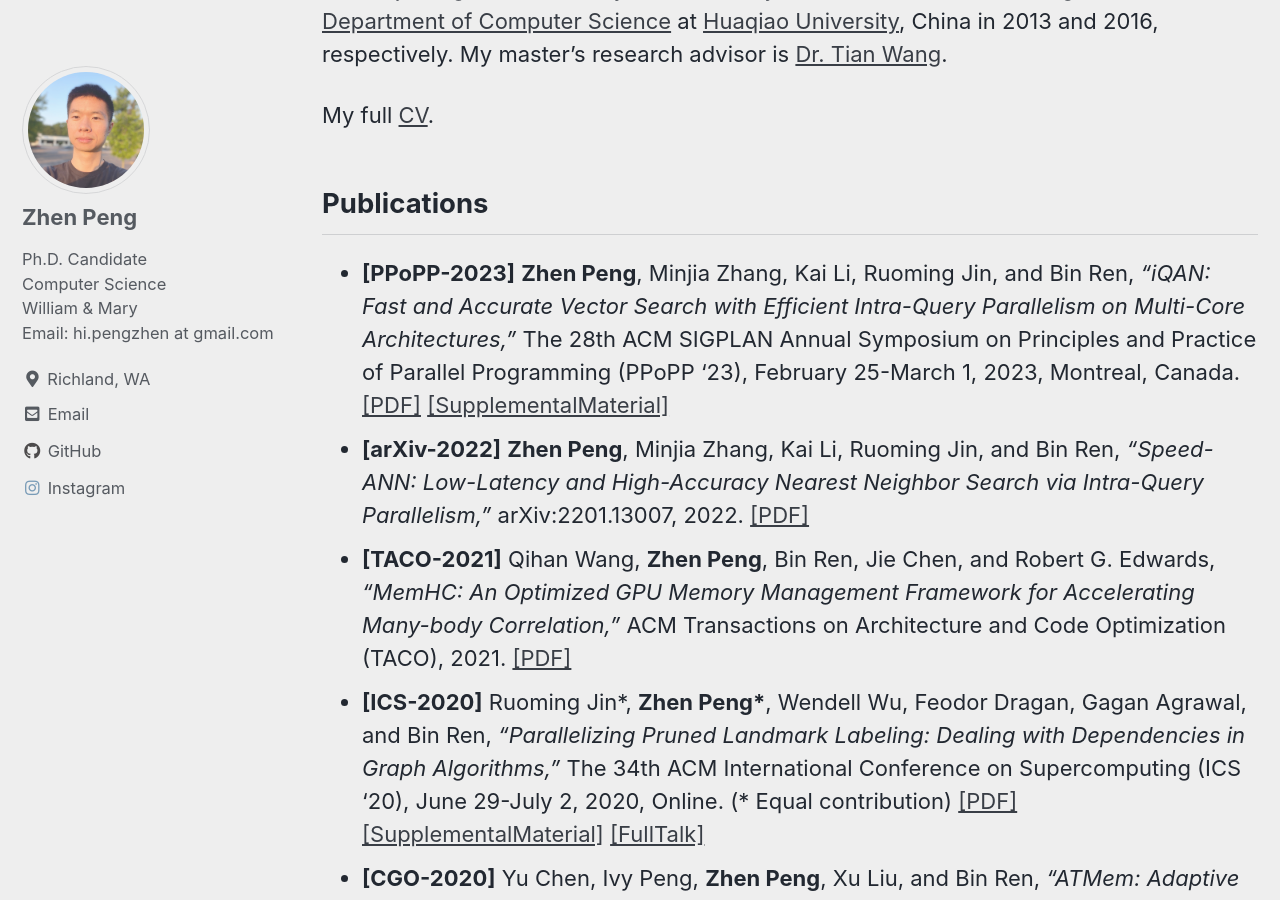
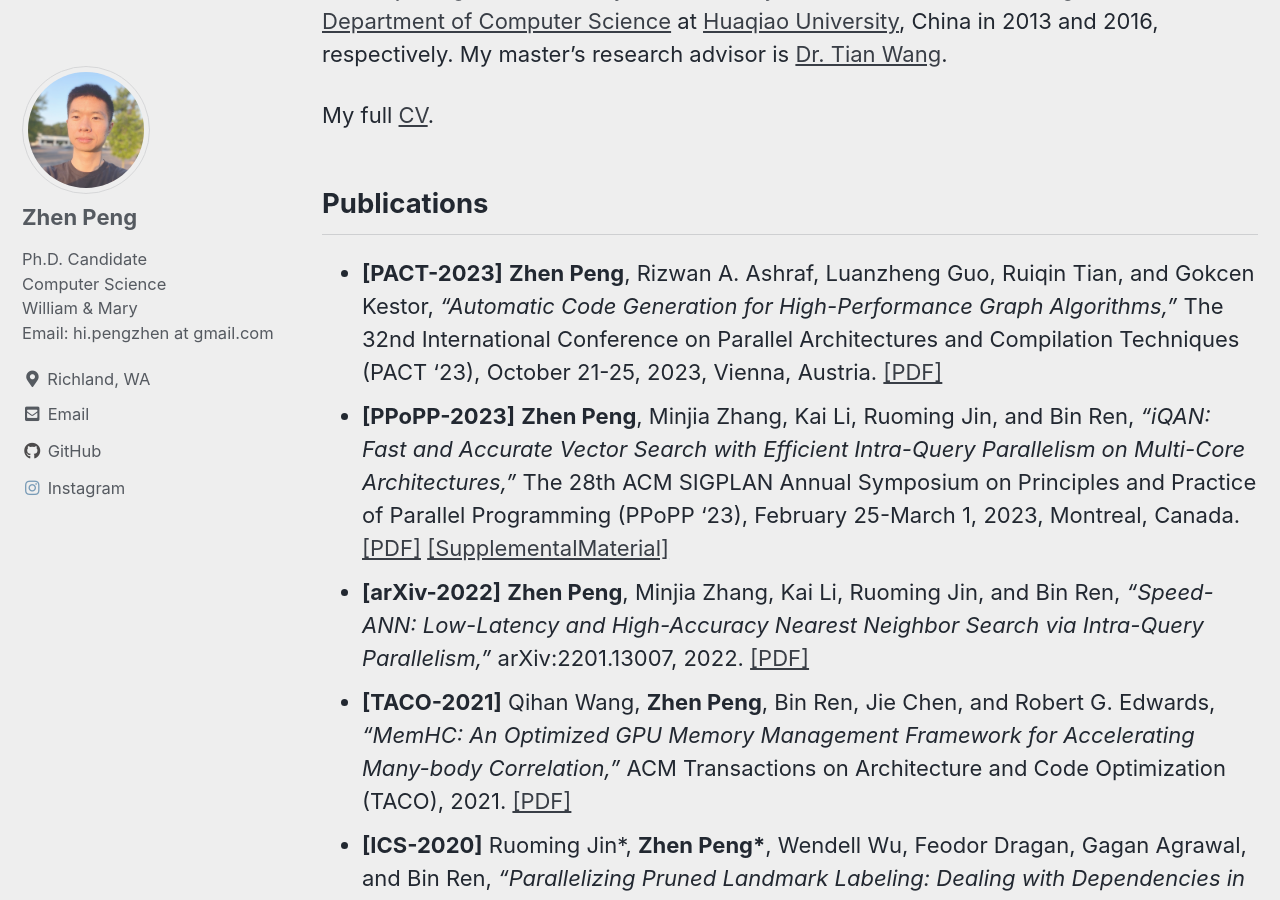
Before and after one commit to johnpzh/johnpzh.github.io, a Jekyll site: the page built from index.md, in a window 1280 px wide and 900 px high, scrolled down 644 px. Built offline with Jekyll 4.4.1, drawn with Linux system fonts in a browser that asks for light colours; cached includes are drawn as plain includes.

Commit message:
Updated publications

```diff
--- a/index.md
+++ b/index.md
@@ -31,6 +31,7 @@ My full [CV](assets/files/ZhenPeng_CV.pdf).
 
 ## Publications
 
+* **[PACT-2023]** **Zhen Peng**, Rizwan A. Ashraf, Luanzheng Guo, Ruiqin Tian, and Gokcen Kestor, _"Automatic Code Generation for High-Performance Graph Algorithms,"_ The 32nd International Conference on Parallel Architectures and Compilation Techniques (PACT '23), October 21-25, 2023, Vienna, Austria. [[PDF]](assets/papers/PACT-2023_COMET_Zhen.CameraReady.pdf)
 * **[PPoPP-2023]** **Zhen Peng**, Minjia Zhang, Kai Li, Ruoming Jin, and Bin Ren, _"iQAN: Fast and Accurate Vector Search with Efficient Intra-Query Parallelism on Multi-Core Architectures,"_ The 28th ACM SIGPLAN Annual Symposium on Principles and Practice of Parallel Programming (PPoPP '23), February 25-March 1, 2023, Montreal, Canada. [[PDF]](assets/papers/PPoPP-2023_iQAN_Zhen.CameraReady.pdf) [[SupplementalMaterial]](assets/papers/PPoPP-2023_iQAN_Zhen.sup_material.pdf)
 * **[arXiv-2022]** **Zhen Peng**, Minjia Zhang, Kai Li, Ruoming Jin, and Bin Ren, _"Speed-ANN: Low-Latency and High-Accuracy Nearest Neighbor Search via Intra-Query Parallelism,"_ arXiv:2201.13007, 2022. [[PDF]](assets/papers/arXiv-2022_Speed-ANN_Zhen.pdf)
 * **[TACO-2021]** Qihan Wang, **Zhen Peng**, Bin Ren, Jie Chen, and Robert G. Edwards, _"MemHC: An Optimized GPU Memory Management Framework for Accelerating Many-body Correlation,"_ ACM Transactions on Architecture and Code Optimization (TACO), 2021. [[PDF]](assets/papers/TACO-2022_MemHC_Qihan.pdf)
```
Also changed, not shown: 2 other files.
